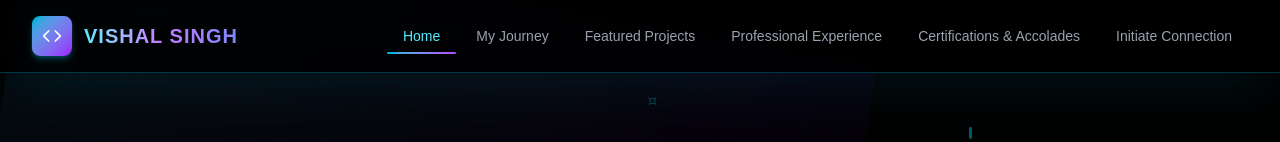
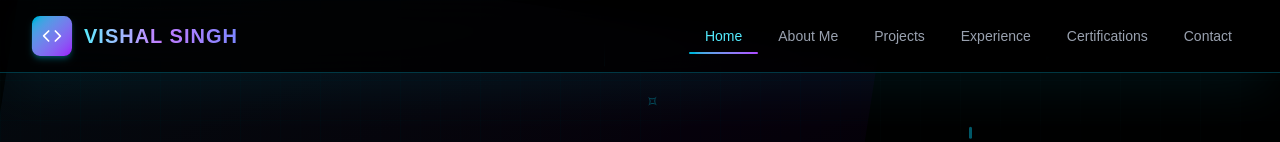
Before and after one commit to Vishalecs/portfolio, a Next.js app: page / in a window 1280 px wide. Shown: the top 142 px of the page. Built offline with nearby package versions, Linux system fonts and the light colour scheme.

Commit message:
page added

```diff
--- a/app/page.tsx
+++ b/app/page.tsx
@@ -836,11 +836,11 @@ export default function FuturisticPortfolioV2Page() {
 
   const navItems = [
     { id: "home", label: "Home" },
-    { id: "my-journey", label: "My Journey" },
-    { id: "featured-projects", label: "Featured Projects" },
-    { id: "professional-experience", label: "Professional Experience" },
-    { id: "certifications", label: "Certifications & Accolades" },
-    { id: "contact", label: "Initiate Connection" },
+    { id: "my-journey", label: "About Me" },
+    { id: "featured-projects", label: "Projects" },
+    { id: "professional-experience", label: "Experience" },
+    { id: "certifications", label: "Certifications" },
+    { id: "contact", label: "Contact" },
   ]
 
   const scrollToSection = (sectionId: string) => {
```
